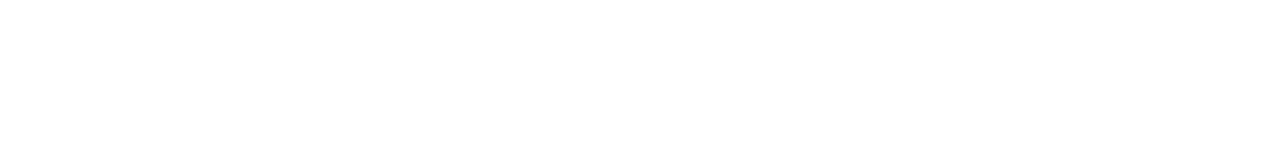
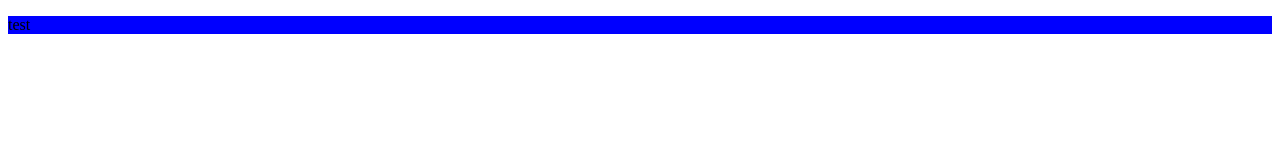
Before and after one commit to Chistyakovaaa/rsschool-cv, a plain HTML site: page index.html in a window 1280 px wide. Drawn offline with Linux system fonts and the light colour scheme.

Commit message:
feat: add css file to the html file

```diff
--- a/index.html
+++ b/index.html
@@ -4,7 +4,10 @@
     <meta charset="UTF-8">
     <meta http-equiv="X-UA-Compatible" content="IE=edge">
     <meta name="viewport" content="width=device-width, initial-scale=1.0">
+    <link rel="stylesheet" href="style.css">
     <title>CV#2. HTML, CSS & Git Basics</title>
 </head>
-<body></body>
+<body>
+    <p>test</p>
+</body>
 </html>
```
